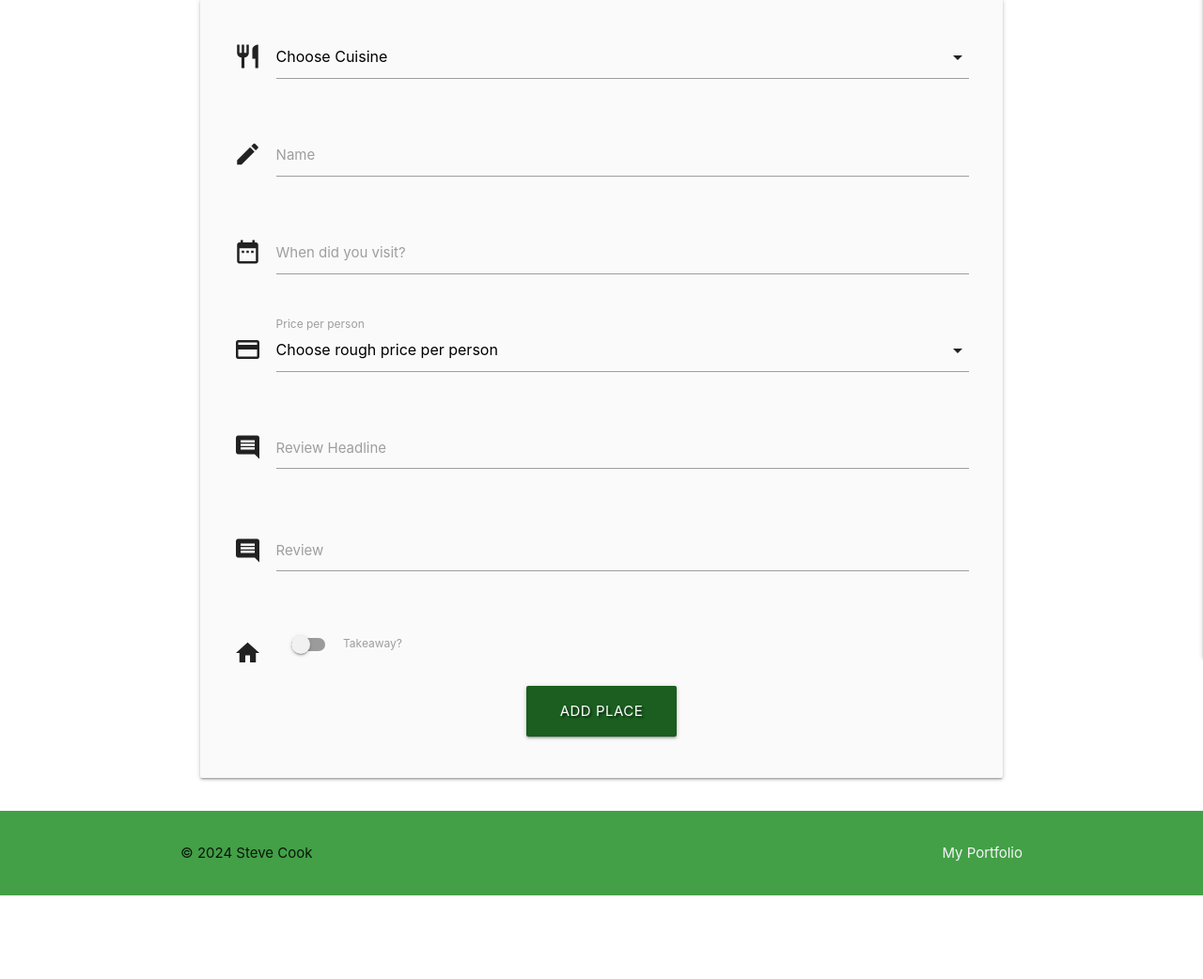
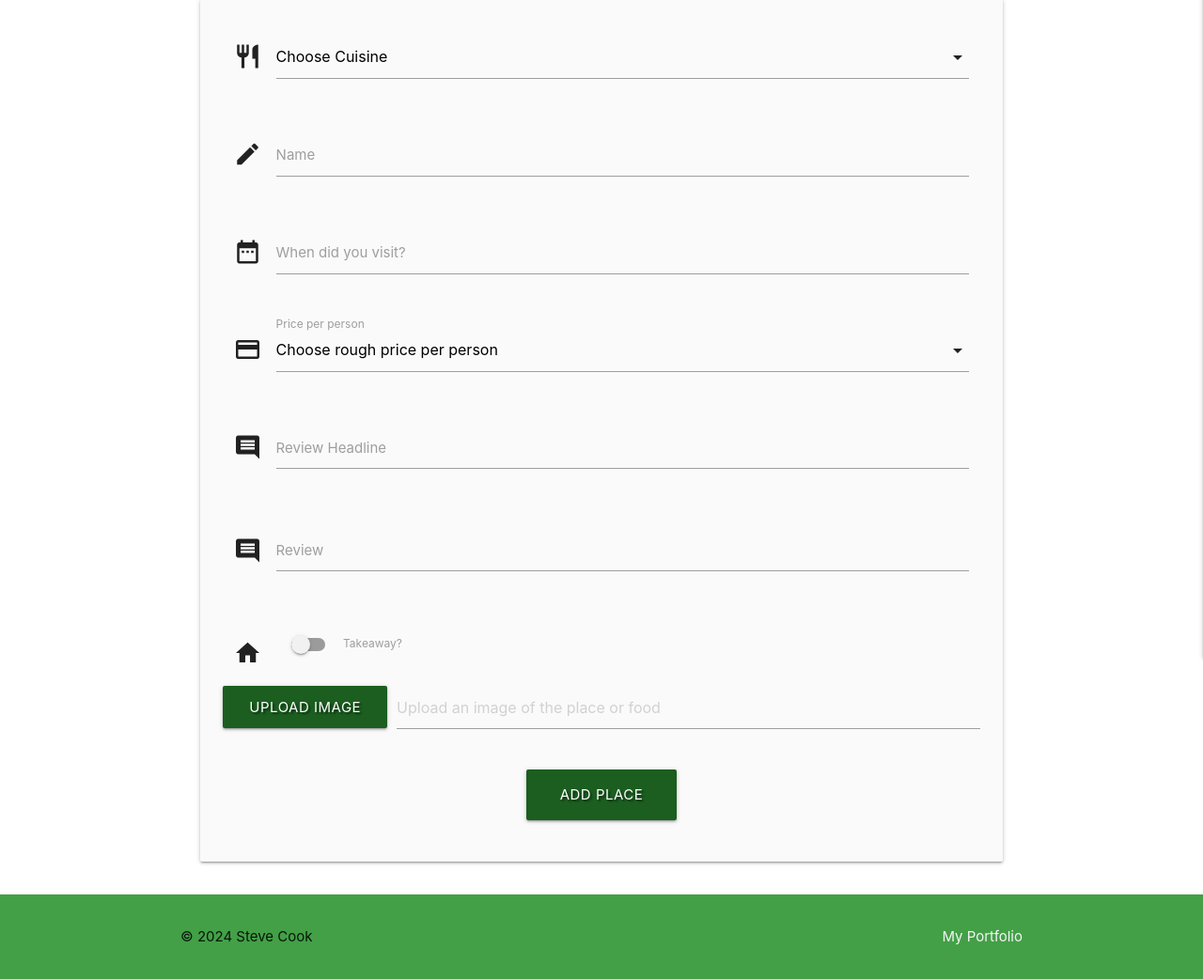
Before and after one commit to stevecook23/angel-food, a Flask app: page /add_place in a window 1280 px wide. Shown: the part 160-1202 px from the top of the page at 94% size. Before the commit the page ends 1113 px from the top, so only its background shows below. Run offline with Flask 3, Linux system fonts and the light colour scheme; data that the repository does not hold is empty; some libraries are stand-ins or nearby versions.

Commit message:
Added image upload to 'add place'

```diff
--- a/app.py
+++ b/app.py
@@ -9,6 +9,10 @@ from datetime import datetime, timedelta
 from flask_mail import Mail, Message
 import time
 import secrets
+import cloudinary
+import cloudinary.uploader
+import cloudinary.api
+from cloudinary.utils import cloudinary_url
 if os.path.exists("env.py"):
     import env
 
@@ -171,11 +175,42 @@ def reset_password(token):
     return render_template("reset_password.html")
 
 
-# Route to the Add A Place page
-@app.route("/add_place")
+@app.route("/add_place", methods=['GET', 'POST'])
 def add_place():
-    cuisine = mongo.db.cuisine.find().sort("cuisine_name", 1)
-    return render_template("add_place.html", cuisine=cuisine)
+    if request.method == 'POST':
+        takeaway = "on" if request.form.get("takeaway") else "off"
+        place = {
+            "cuisine_name": request.form.get("cuisine_name"),
+            "place_name": request.form.get("place_name"),
+            "review_headline": request.form.get("review_headline"),
+            "review_text": request.form.get("review_text"),
+            "takeaway": takeaway,
+            "visited": request.form.get("visited"),
+            "created_by": session["user"],
+            "price_per": request.form.get("price_per")
+        }
+
+        if 'place_image' in request.files:
+            file = request.files['place_image']
+            if file:
+                upload_result = cloudinary.uploader.upload(file)
+                place["image_url"] = upload_result['secure_url']
+
+        mongo.db.places.insert_one(place)
+        flash("New place added successfully!")
+        return redirect(url_for("places"))
+
+    cuisines = list(mongo.db.cuisine.find().sort("cuisine_name", 1))
+    return render_template("add_place.html", cuisines=cuisines)
+
+
+# Cloudinary details
+cloudinary.config(
+    cloud_name = os.environ.get('CLOUDINARY_CLOUD_NAME'),
+    api_key = os.environ.get('CLOUDINARY_API_KEY'),
+    api_secret = os.environ.get('CLOUDINARY_API_SECRET'),
+    secure=True
+)
 
 
 if __name__ == "__main__":
--- a/requirements.txt
+++ b/requirements.txt
@@ -7,3 +7,4 @@ Flask-PyMongo==2.3.0
 itsdangerous==2.2.0
 pymongo==4.8.0
 Werkzeug==3.0.3
+cloudinary==1.32.0
--- a/templates/add_place.html
+++ b/templates/add_place.html
@@ -8,7 +8,7 @@
 </h3>
 
     <div class="row card-panel grey lighten-5">
-        <form class="col s12" method="POST" action="">
+        <form class="col s12" method="POST" action="{{ url_for('add_place') }}" enctype="multipart/form-data">
 
             <div class="row">
                 <div class="input-field col s12">
@@ -86,6 +86,17 @@
 				</div>
 			</div>
             <div class="row">
+                <div class="file-field input-field">
+                    <div class="btn btn-large green darken-4 text-shadow">
+                        <span>Upload Image</span>
+                        <input type="file" name="place_image" accept="image/*">
+                    </div>
+                    <div class="file-path-wrapper">
+                        <input class="file-path validate" type="text" placeholder="Upload an image of the place or food">
+                    </div>
+                </div>
+            </div>
+            <div class="row">
                 <div class="col s12 center-align">
                     <button type="submit" class="btn-large green darken-4 text-shadow">
                         Add Place <i class="fas fa-plus-square right"></i>
--- a/templates/places.html
+++ b/templates/places.html
@@ -7,7 +7,7 @@
 
             <div class="card">
                 <div class="card-image waves-effect waves-block waves-light">
-                    <img class="activator" src="{{ url_for('static', filename='assets/images/placeholder.png') }}" alt="placeholder">
+                    <img class="activator" src="{{ place.image_url }}" alt="{{ place.place_name }}">
                 </div>
                 <div class="card-content">
                     <span class="card-title activator grey-text text-darken-4">{{ place.place_name }}<i
```
